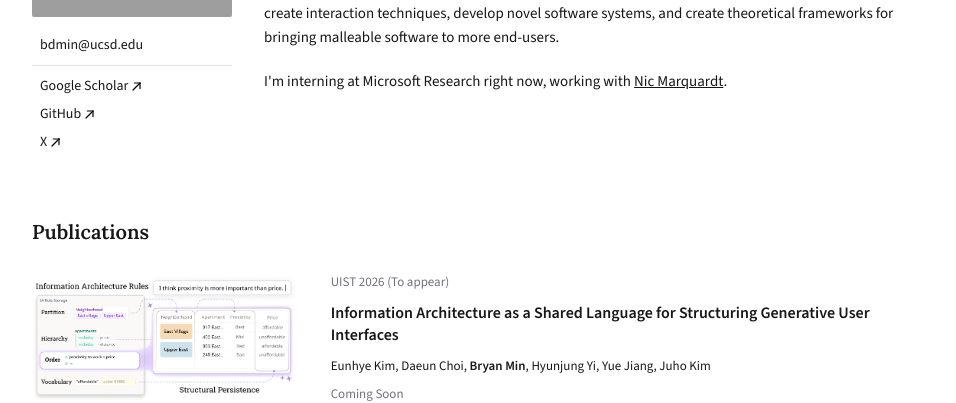
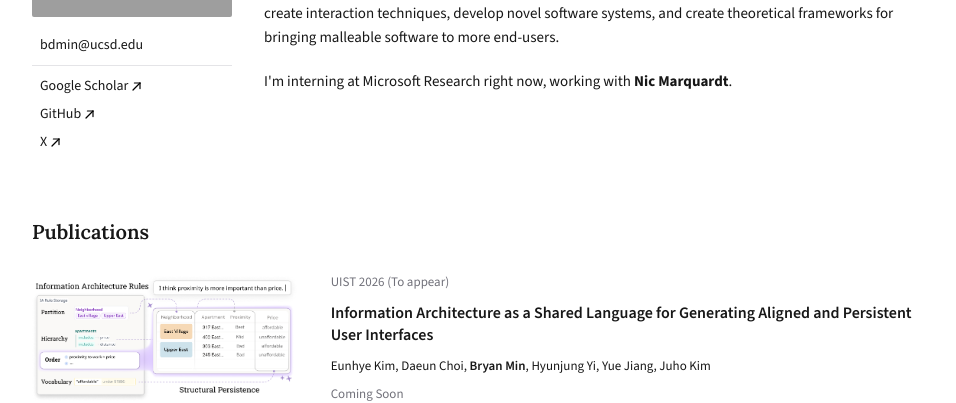
Before and after one commit to bdhmin/phd-portfolio, a Next.js app: page / in a window 1280 px wide. Shown: the part 303-706 px from the top of the page, without its empty margins (160-1116 px from the left). Built offline with nearby package versions, Linux system fonts and the light colour scheme; grey boxes are pictures that could not be loaded.

Commit message:
Fixed paper title

```diff
--- a/src/components/tag.tsx
+++ b/src/components/tag.tsx
@@ -51,6 +51,10 @@ export default function Tag({
       color: '#f0b051',
       url: 'https://programs.sigchi.org/uist/2023/program/content/127104/',
     },
+    nicmarquardt: {
+      color: isDarkMode ? '#D7CAC3' : '#A19792',
+      url: 'https://nicmarquardt.com/',
+    },
   };
 
   const link = linkMap[name];
--- a/src/lib/publications-data.ts
+++ b/src/lib/publications-data.ts
@@ -17,7 +17,7 @@ export interface Paper {
 
 export const papers: Paper[] = [
   {
-    title: "Information Architecture as a Shared Language for Structuring Generative User Interfaces",
+    title: "Information Architecture as a Shared Language for Generating Aligned and Persistent User Interfaces",
     subtitle: '',
     type: 'publication',
     authors: ['Eunhye Kim', 'Daeun Choi', 'Bryan Min', 'Hyunjung Yi', 'Yue Jiang', 'Juho Kim'],
--- a/src/pages/about.tsx
+++ b/src/pages/about.tsx
@@ -124,15 +124,7 @@ export default function About() {
           </p>
           <p>
             I'm interning at Microsoft Research right now, working with{' '}
-            <a
-              className="underline"
-              href="https://nicmarquardt.com/"
-              target="_blank"
-              rel="noopener noreferrer"
-            >
-              Nic Marquardt
-            </a>
-            .
+            <Tag name="nicmarquardt">Nic Marquardt</Tag>.
           </p>
           {/* Specifically, I'm exploring how users can create custom, personal
             abstractions of information through the interface. */}
```
